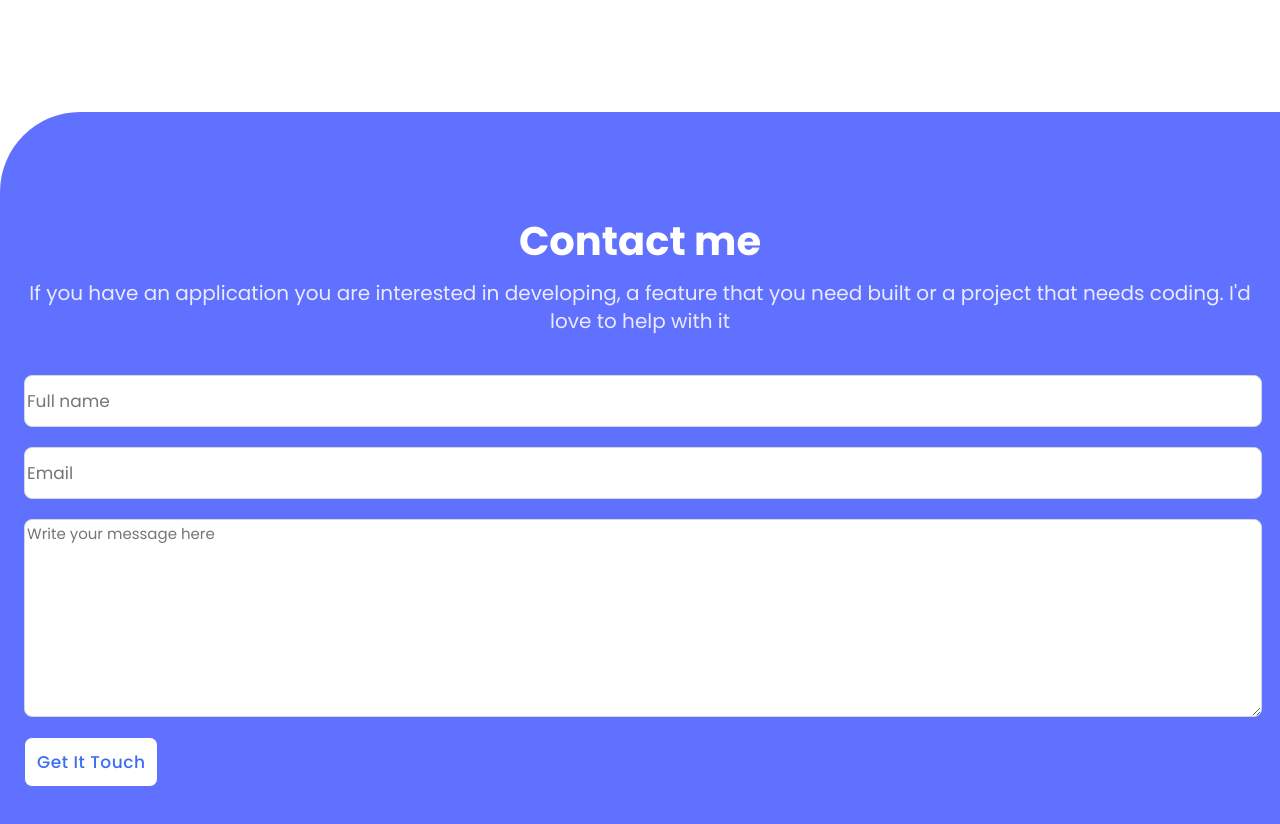
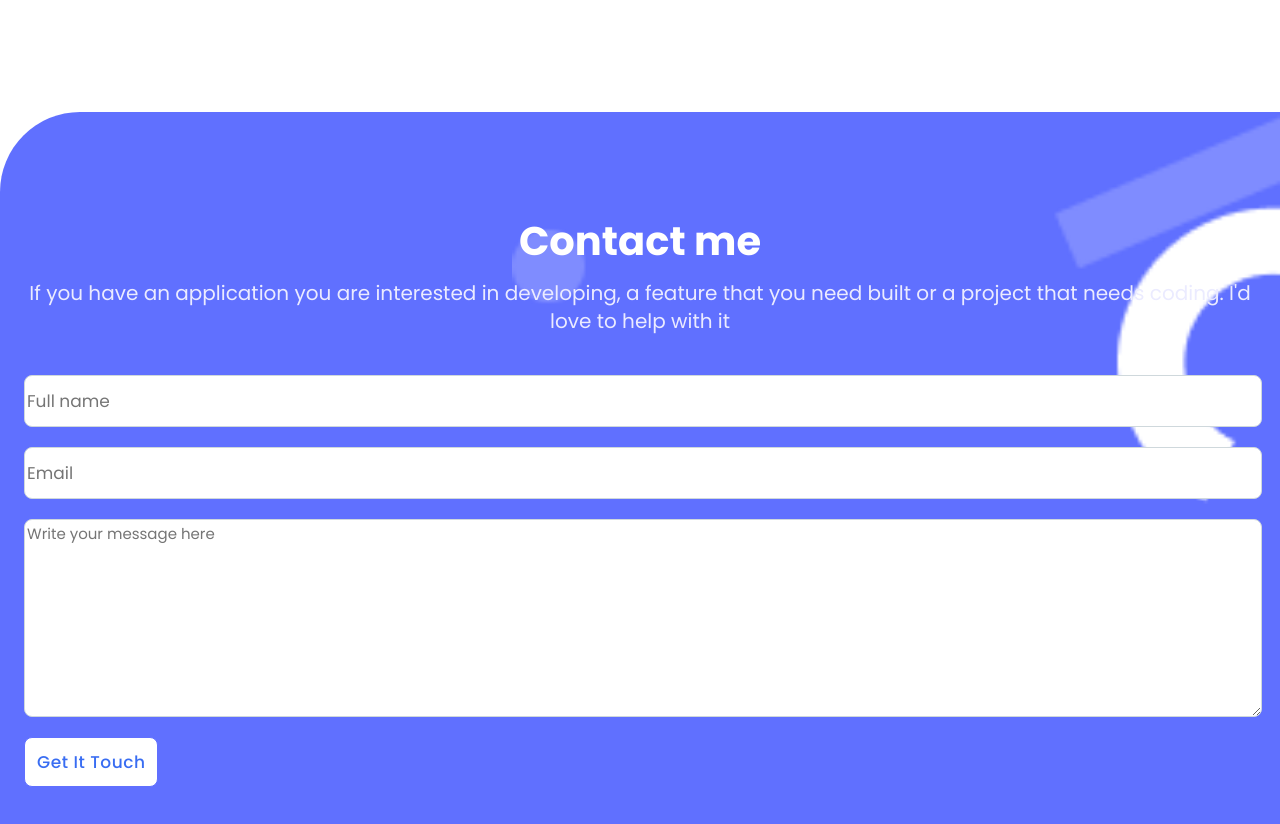
Before and after one commit to storres20/portfolio-project, a website: page index.html in a window 1280 px wide. Shown: the part 4000-4824 px from the top of the page. Drawn offline with Linux system fonts and the light colour scheme.

Commit message:
Add contact-me's backgroun image style

```diff
--- a/styles.css
+++ b/styles.css
@@ -377,6 +377,10 @@ header {
   display: flex;
   flex-direction: column;
   gap: 12px;
+  background-image: url("./img/contactbg.png");
+  background-repeat: no-repeat;
+  background-size: 60%;
+  background-position: right top;
 }
 
 .contactTitle {
```
